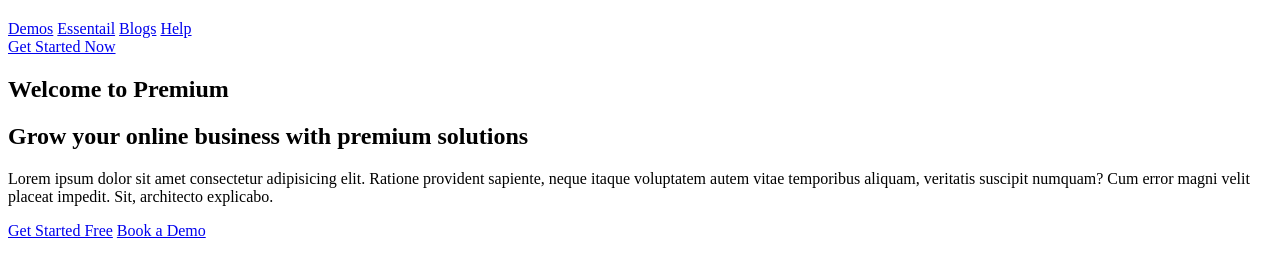
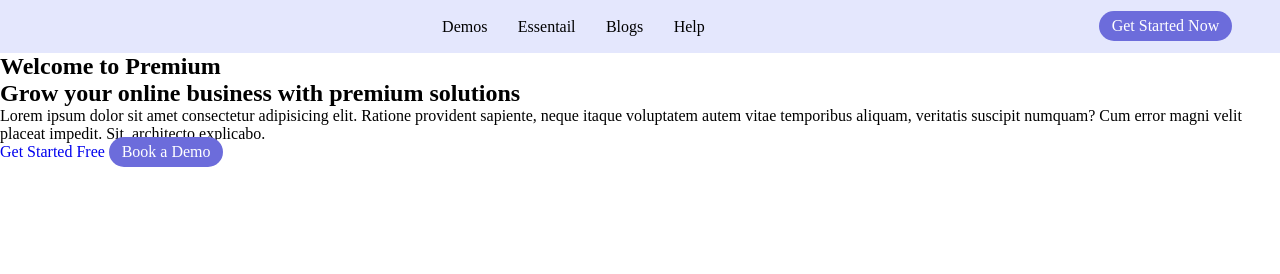
Before and after one commit to confiteinbo-droid/Premium, a plain HTML site: page index.html in a window 1280 px wide. Drawn offline with Linux system fonts and the light colour scheme.

Commit message:
lets put to work

```diff
--- a/index.html
+++ b/index.html
@@ -4,6 +4,7 @@
     <meta charset="UTF-8" />
     <meta name="viewport" content="width=device-width, initial-scale=1.0" />
     <title>Premium</title>
+    <link rel="stylesheet" href="style.css" />
   </head>
   <body>
     <header>
--- a/style.css
+++ b/style.css
@@ -0,0 +1,35 @@
+* {
+  margin: 0;
+  padding: 0;
+  box-sizing: border-box;
+  text-decoration: none;
+}
+
+header {
+  background: #e4e7fd;
+  display: flex;
+  align-items: center;
+  justify-content: space-between;
+  padding: 1rem 3rem;
+}
+
+.menu {
+  display: flex;
+  gap: 1.5rem;
+}
+.menu-item {
+  color: #000000;
+  padding: 0.1rem 0.2rem;
+}
+.cta {
+  background: rgb(108, 108, 219);
+  color: white;
+  padding: 0.4rem 0.8rem;
+  border-radius: 20px;
+}
+a {
+  transition: transform 0.3s ease;
+}
+a:hover {
+  transform: translateY(-2px);
+}
```
